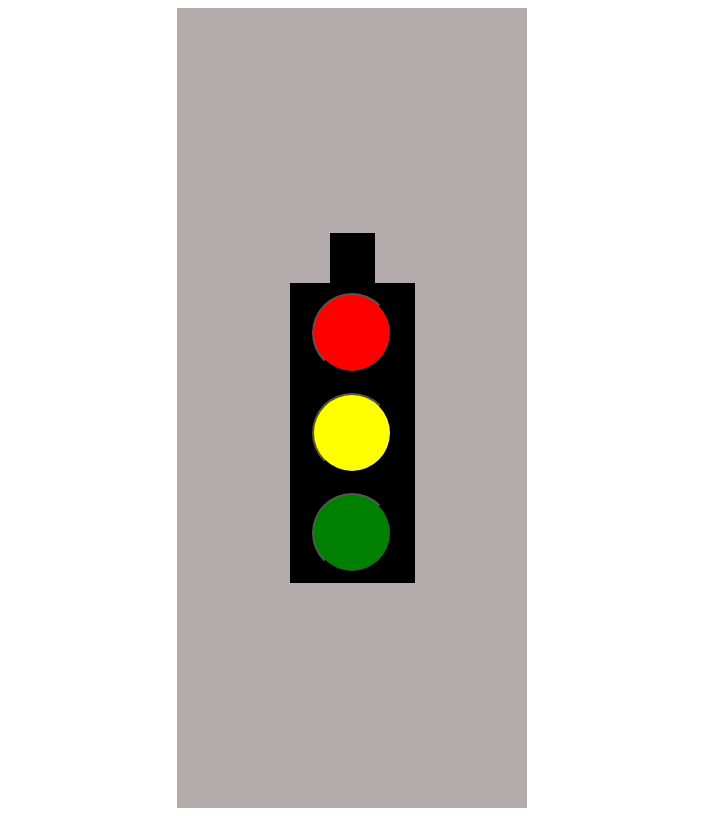
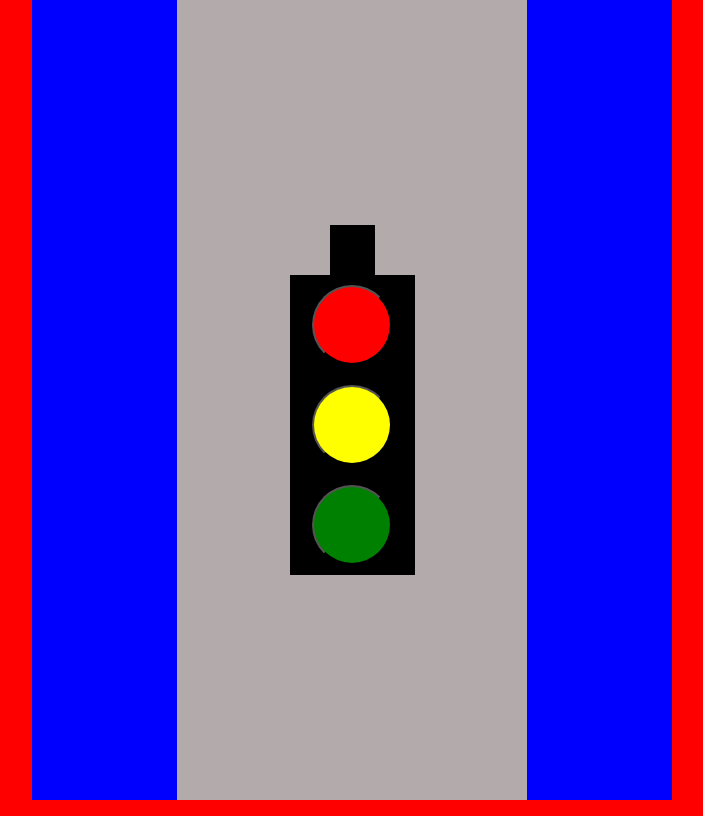
Before and after one commit to leonegron24/stoplight, a plain HTML site: page index.html in a window 1280 px wide. Shown: the whole page, without its empty margins (288-991 px from the left). Drawn offline with Linux system fonts and the light colour scheme.

Commit message:
playing / understanding centering

```diff
--- a/index.html
+++ b/index.html
@@ -7,6 +7,7 @@
     <link rel="stylesheet" href="style.css">
 </head>
 <body>
+    <main>
         <section>
             <div class="pole"></div>
             <div class="container">
@@ -15,6 +16,7 @@
                 <button id="glowButtonGreen" type="button" class="light green-light"></button>
             </div>
         </section>
+    </main>
 <script src="button.js"></script>
 </body>
 </html>
--- a/style.css
+++ b/style.css
@@ -1,9 +1,20 @@
 body{
     display: flex;
+    background-color: red;
+    justify-content: center;
+    margin: 0 ; /*the body class has built in margin, so, this is what allows main (blue) to fill the whole height of the body */
+}
+/*main here was added, so I could have the section centered on the screen at all times, and also uses the full view height of the screen (using vh, utilizes the parent class height). Red body, blue main, grey section. */
+main{
+    display: flex;
+    align-items: center;
+    justify-content: center;
+    height: 100vh;
+    width: 50vw;
+    background-color: blue;
 }
 
 section{
-    margin: 0 auto;
     height: 800px;
     width: 350px;
     display: flex;
```
Lines whose indentation alone changed are shown as unchanged.
